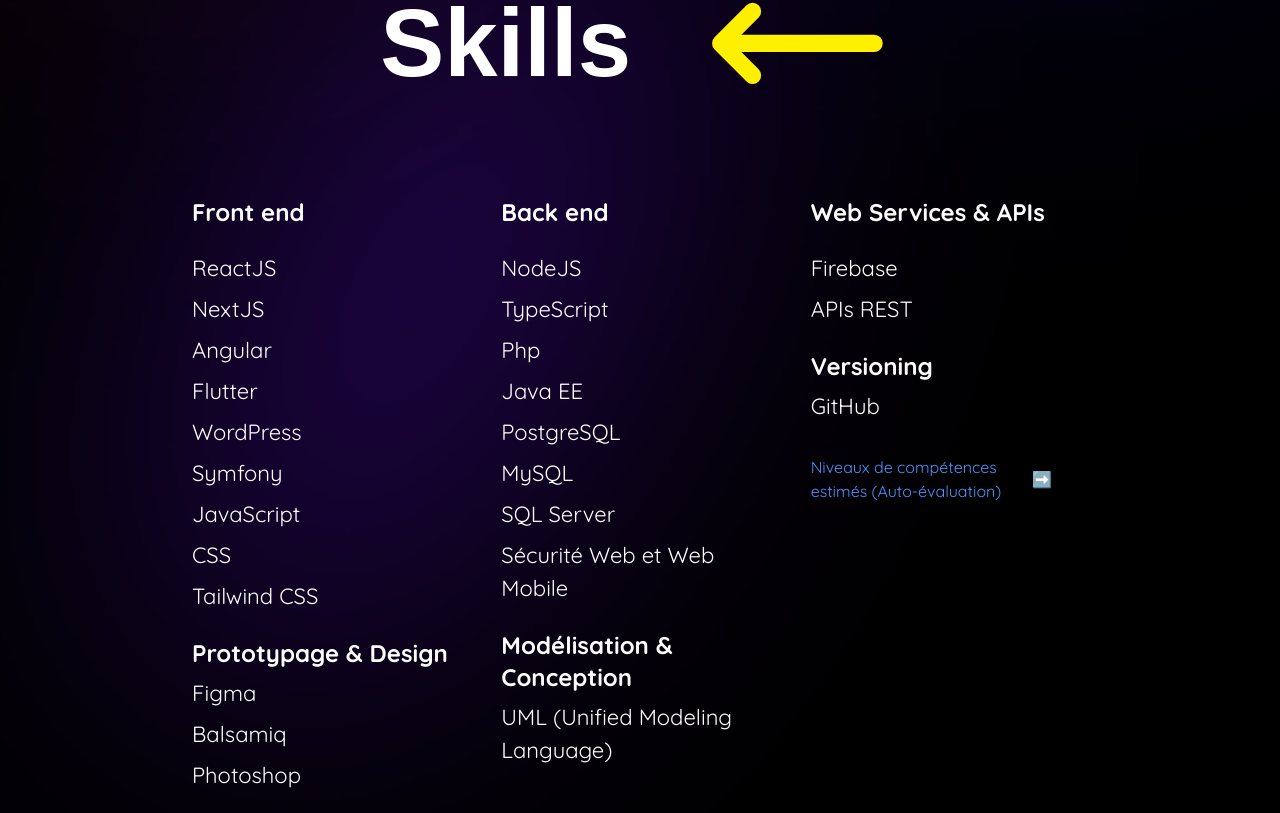
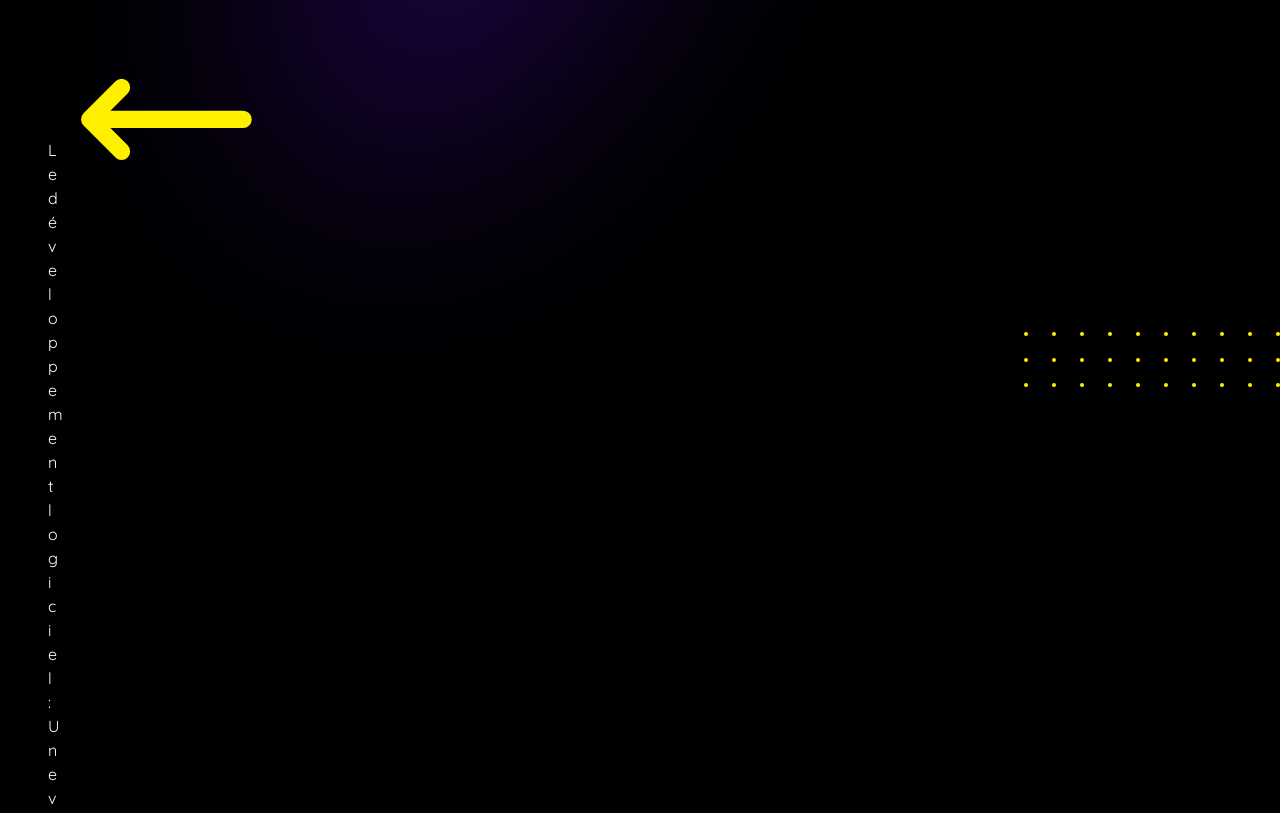
Before and after one commit to YoCode35/my-book, a Next.js app: page / in a window 1280 px wide. Shown: the part 1607-2420 px from the top of the page. Built offline with nearby package versions, Linux system fonts and the light colour scheme.

Commit message:
New Margin Update

```diff
--- a/src/app/page.tsx
+++ b/src/app/page.tsx
@@ -132,113 +132,68 @@ export default function Home() {
       {/* SEPARATEUR */}
       <div className="my-80 sm:my-64 md:my-72 lg:my-64 xl:my-32"></div>
 
-      {/* Skills Section */}
-      <div className="">
+      {/* About Section */}
+      <div id="skills" className=" lg:flex
+                                      w-full h-[600px] sm:h-[550px] md:h-[550px] lg:h-0px]
+                                      md:pt-0"
+      >
 
-      <div id="skills" className="flex flex-col justify-start items-center">
-  {/* Conteneur flex pour aligner le titre et la flèche */}
-  <div className="flex items-center mt-[-100] md:mt-6 lg:mt-4">
-    <h1 className="section-title leading-tight">Skills</h1>
+        <div className="relative">
 
+
+          <h1 className=" absolute
+                          section-title
+                          z-10
+                          top-[-25%] sm:top-[-5%] md:top-[-5%] lg:top-[-5%]
+                          left-[30%] sm:left-[35%] md:left-[40%] lg:left-[30%]
+                          leading-tight
+                          text-shadow
+                          text-left"
+          >
+            Skills
     {/* Flèche */}
     <svg xmlns="http://www.w3.org/2000/svg" fill="none" viewBox="0 0 24 24" strokeWidth={2} stroke="currentColor"
       className="section-arrow ml-16 text-colorChart mt-0 sm:mt-0 md:mt-0 lg:mt-0">
       <path strokeLinecap="round" strokeLinejoin="round" d="M6.75 15.75 3 12m0 0 3.75-3.75M3 12h18" />
     </svg>
-  </div>
+          </h1>
 
-          <div className="flex justify-center px-4 sm:px-8 md:px-12 lg:px-16">
-            <div className="paragraph-custom max-w-4xl w-full mx-auto relative top-[40px] md:top-[40px] lg:top-[50px] text-left justify-center">
-              <div className="grid grid-cols-1 sm:grid-cols-3 gap-8 pb-24 sm:pb-96 md:pb-96 lg:pb-96">
-                {/* Première colonne */}
-                <div className="text-center sm:text-left ">
-                  <strong className="text-[7vw] sm:text-xl md:text-2xl lg:text-3xl xl:text-2xl">Front end</strong>
-                  <div className="pt-6">
-                    <div className="skills-text flex justify-center sm:justify-between"><span>ReactJS</span></div>
-                    <div className="skills-text mt-2 flex justify-center sm:justify-between"><span>NextJS</span></div>
-                    <div className="skills-text mt-2 flex justify-center sm:justify-between"><span>Angular</span></div>
-                    <div className="skills-text mt-2 flex justify-center sm:justify-between"><span>Flutter</span></div>
-                    <div className="skills-text mt-2 flex justify-center sm:justify-between"><span>WordPress</span></div>
-                    <div className="skills-text mt-2 flex justify-center sm:justify-between"><span>Symfony</span></div>
-                    <div className="skills-text mt-2 flex justify-center sm:justify-between"><span>JavaScript</span></div>
-                    <div className="skills-text mt-2 flex justify-center sm:justify-between"><span>CSS</span></div>
-                    <div className="skills-text mt-2 flex justify-center sm:justify-between"><span>Tailwind CSS</span></div>
-                  </div>
-
-                  <div className="pt-6">
-                    <strong className="text-[6vw] sm:text-xl md:text-2xl lg:text-3xl xl:text-2xl">Prototypage & Design</strong>
-                    <div className="skills-text mt-2 flex justify-center sm:justify-between"><span>Figma</span></div>
-                    <div className="skills-text mt-2 flex justify-center sm:justify-between"><span>Balsamiq</span></div>
-                    <div className="skills-text mt-2 flex justify-center sm:justify-between"><span>Photoshop</span></div>
-                  </div>
-                </div>
-
-                {/* Deuxième colonne */}
-                <div className="text-center sm:text-left">
-                  <strong className="text-[7vw] sm:text-xl md:text-2xl lg:text-3xl xl:text-2xl">Back end</strong>
-                  <div className="pt-6">
-                    <div className="skills-text flex justify-center sm:justify-between"><span>NodeJS</span></div>
-                    <div className="skills-text mt-2 flex justify-center sm:justify-between"><span>TypeScript</span></div>
-                    <div className="skills-text mt-2 flex justify-center sm:justify-between"><span>Php</span></div>
-                    <div className="skills-text mt-2 flex justify-center sm:justify-between"><span>Java EE</span></div>
-                    <div className="skills-text mt-2 flex justify-center sm:justify-between"><span>PostgreSQL</span></div>
-                    <div className="skills-text mt-2 flex justify-center sm:justify-between"><span>MySQL</span></div>
-                    <div className="skills-text mt-2 flex justify-center sm:justify-between"><span>SQL Server</span></div>
-                    <div className="skills-text mt-2 flex justify-center sm:justify-between"><span>Sécurité Web et Web Mobile</span></div>
-                  </div>
-
-                  <div className="pt-6">
-                    <strong className="text-[6vw] sm:text-xl md:text-2xl lg:text-3xl xl:text-2xl">Modélisation & Conception</strong>
-                    <div className="skills-text mt-2 flex justify-center sm:justify-between"><span>UML (Unified Modeling Language)</span></div>
-                  </div>
-                </div>
-
-                {/* Troisième colonne */}
-                <div className="text-center sm:text-left">
-                  <strong className="text-[6.5vw] sm:text-xl md:text-2xl lg:text-3xl xl:text-2xl">Web Services & APIs</strong>
-                  <div className="pt-6">
-                    <div className="skills-text flex justify-center sm:justify-between"><span>Firebase</span></div>
-                    <div className="skills-text mt-2 flex justify-center sm:justify-between"><span>APIs REST</span></div>
-                  </div>
-
-                  <div className="pt-6">
-                    <strong className="text-[6.5vw] sm:text-xl md:text-2xl lg:text-3xl xl:text-2xl">Versioning</strong>
-                    <div className="skills-text mt-2 flex justify-center sm:justify-between"><span>GitHub</span></div>
-                  </div>
-
-                  {/* Lien vers la page Skills */}
-                  <div className="relative mt-8 mr-4 sm:mr-6 md:mr-8">
-                    <a href="/skills#skills"
-                      className="text-[#4d94ff]
-                                hover:text-navLinkHover
-                                font-medium
-                                flex
-                                items-center
-                                justify-end
-                                gap-1
-                                group"
-                    >
-                      Niveaux de compétences estimés (Auto-évaluation)
-                      <span className=" transition-all
-                                      group-hover:bg-yellow-500
-                                      group-hover:text-white
-                                      group-hover:rounded
-                                      p-1
-                                      -ml-1"
-                      >
-                        ➡️
-                      </span>
-                    </a>
-                  </div>
-                </div>
-              </div>
-            </div>
-          </div>
+          {/* Paragraph */}
+          <p className="paragraph-custom
+                        w-full sm:w-full md:w-full lg:w-[65%]
+                        relative sm:relative md:relative lg:absolute
+                        center
+                        justify
+                        lg:top-[30%]
+                        left-[0%] sm:left-[0%] md:left-[0%] lg:left-[54%]
+                        px-12 sm:px-24 md:px-12
+                        mt-6 sm:mt-8 md:mt-12"
+          >
+            <span className=" mb-2
+                              block
+                              break-words
+                              whitespace-normal sm:whitespace-normal md:whitespace-normal
+                              max-w-full"
+            >
+              Le développement logiciel : Une véritable <span className="text-[1.2rem] sm:text-[1.5rem]">vocation</span> qui m&apos;anime au quotidien !
+            </span>
+            <br />
+            Je m&apos;engage pleinement dans la conception d&apos;outils novateurs, performants et réellement utiles, pensés pour transformer et enrichir l&apos;expérience utilisateur. Mon objectif est de mettre la technologie au service de solutions concrètes, capables d&apos;améliorer la vie quotidienne.
+          </p>
 
         </div>
+        <DotsRectangle
+          className=" w-[40%] sm:w-[40%] md:w-[40%] lg:w-[20%]
+                      mt-8 sm:mt-8 md:mt-8 lg:mt-80
+                      self-center
+                      ml-auto"
+          rows={3}
+          dotsPerRow={10}
+          dotColor="#fff000"
+        />
+      </div>
 
       </div>
-    </div>
   );
 }
 
```
